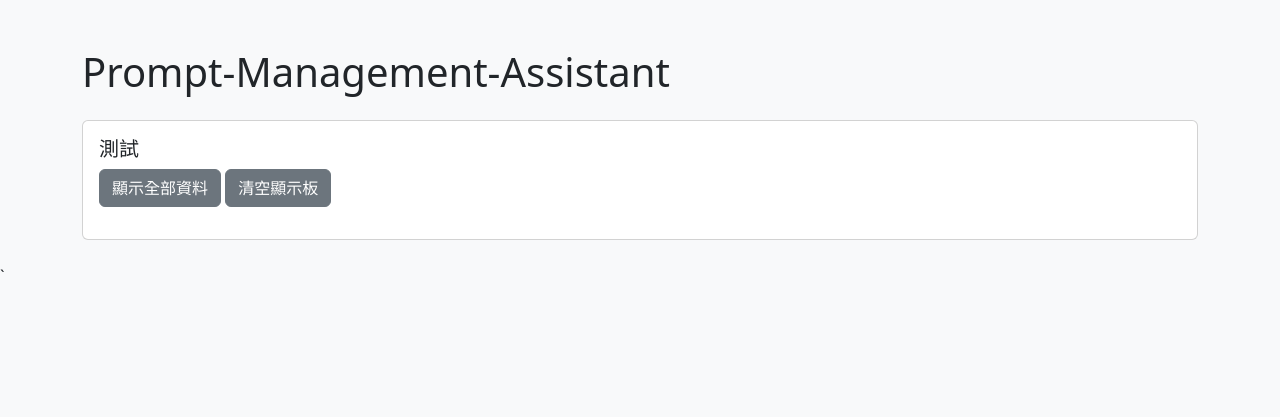
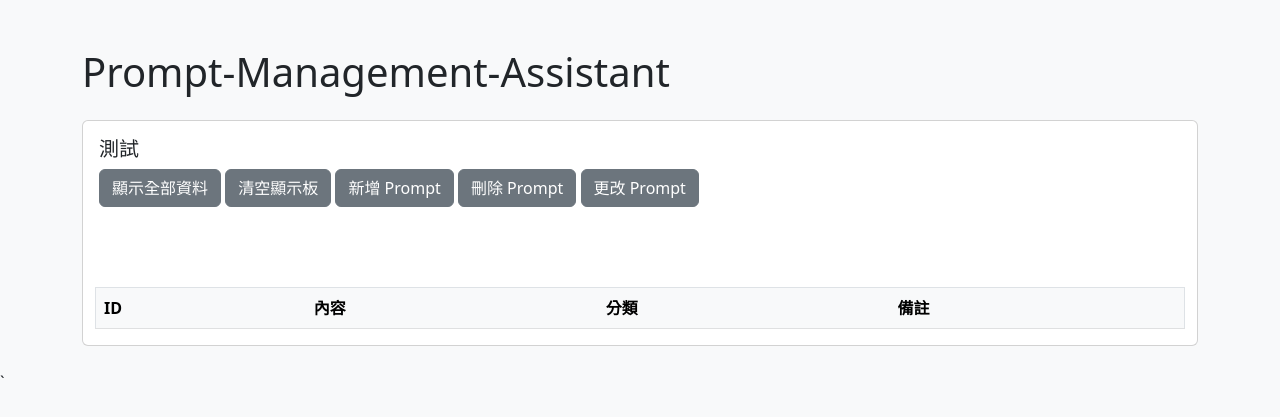
Before and after one commit to alen20000/comfyui-prompt-manager, a Flask app: page / in a window 1280 px wide. Shown: the top 417 px of the page. Run offline with Flask 3, Linux system fonts and the light colour scheme; lists and menus that the app fills with data are empty.

Commit message:
WIP:modify web presentation way
row by row display

```diff
--- a/routes/prompt.py
+++ b/routes/prompt.py
@@ -25,4 +25,16 @@ def get_all_prompts():
         "data":raw_data
     })
 
+@prompt_bp.route('/add_prompt', methods=['POST'])
+def add_prompt():
+    pass
+
+@prompt_bp.route('/delete_prompt', methods=['DELETE'])
+def delete_prompt():
+    pass
+
+@prompt_bp.route('/update_prompt', methods=['PUT'])
+def update_prompt():
+    pass
+
 # def delete_primpts():
--- a/templates/Index.html
+++ b/templates/Index.html
@@ -19,12 +19,36 @@
                 <button id="show_all_data" class="btn btn-secondary mb-3">
                     顯示全部資料
                 </button>
+
                 <button id="delect-display-content-btn" class="btn btn-secondary mb-3">
                     清空顯示板
                 </button>
-                <div id="display_result">
+                <button id="add_prompt-btn" class="btn btn-secondary mb-3">
+                    新增 Prompt
+                </button>
+                <button id="add_prompt-btn" class="btn btn-secondary mb-3">
+                    刪除 Prompt
+                </button>
+                <button id="add_prompt-btn" class="btn btn-secondary mb-3">
+                    更改 Prompt
+                </button>
 
-                </div>
+            </div>
+            <div class="container mt-5">
+
+                <table id="display_result" class="table table-striped table-hover border">
+                    <thead class="table-light">
+                        <tr>
+                            <th>ID</th>
+                            <th>內容</th>
+                            <th>分類</th>
+                            <th>備註</th>
+                        </tr>
+                    </thead>
+                    <tbody id="data_body">
+                        </tbody>
+                </table>
+
             </div>
         </div>
 
@@ -37,18 +61,19 @@
                 .then(res => res.json())   // then完成後會直接給下個then 變數是拋棄式的
                 .then(data =>{
                     const rows = data.data;
-                    const display_result = document.querySelector('#display_result');
+                    const display_result = document.querySelector('#data_body');
                     console.log(data);
 
                     let html = "";
                     rows.forEach(item => {
 
                         html +=`
-                        <div class="card mb-2 p-2" style="border: 1px solid #ccc;">
-                            <strong>ID: ${item.id}</strong> |
-                            <span>內容: ${item.prompt}</span> |
-                            <small>分類: ${item.prompt_class}</small>
-                        </div>
+                        <tr>
+                            <td>${item.id}</td>
+                            <td>${item.prompt}</td>
+                            <td>${item.prompt_class}</td>
+                            <td>${item.comment}</td>
+                        </tr>
                     `;
 
                     });
```
